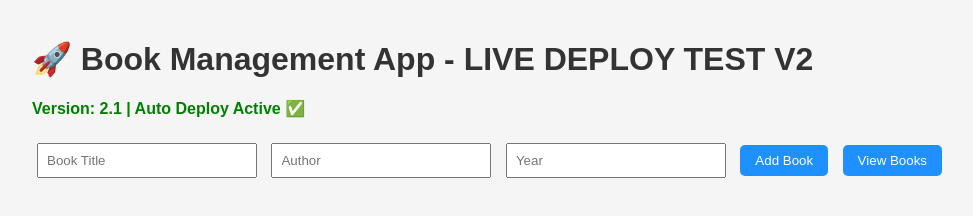
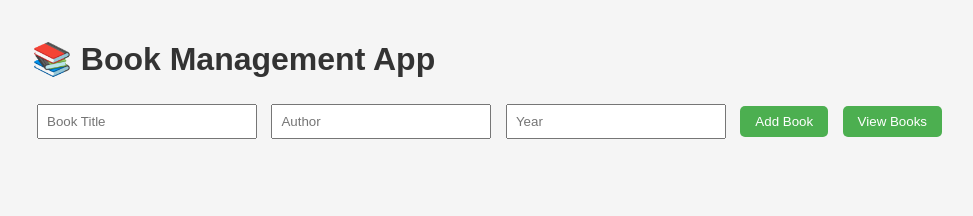
Before and after one commit to Sai1420-dav/book-management-nodejs, a website: page index.html in a window 1280 px wide. Shown: the whole page, without its empty margins (8-981 px from the left). Drawn offline with Linux system fonts and the light colour scheme; no server answers.

Commit message:
Refactor HTML structure and update styles

```diff
--- a/index.html
+++ b/index.html
@@ -3,49 +3,36 @@
 <head>
   <meta charset="UTF-8" />
   <title>Book Management App</title>
-
   <style>
     body {
       font-family: Arial;
       margin: 40px;
       background-color: #f5f5f5;
     }
-
     h1 {
       color: #333;
     }
-
-    .version {
-      color: green;
-      font-weight: bold;
-      margin-bottom: 20px;
-    }
-
     input {
       margin: 5px;
       padding: 8px;
       width: 200px;
     }
-
     button {
       padding: 8px 15px;
       margin: 5px;
       cursor: pointer;
-      background-color: #1e90ff;
+      background-color: #4caf50;
       border: none;
       color: white;
       border-radius: 5px;
     }
-
     button.delete {
       background-color: #e74c3c;
     }
-
     ul {
       list-style-type: none;
       padding: 0;
     }
-
     li {
       background: white;
       margin: 5px 0;
@@ -58,14 +45,8 @@
     }
   </style>
 </head>
-
 <body>
-
-  <h1>🚀 Book Management App - LIVE DEPLOY TEST V2</h1>
-
-  <p class="version">
-    Version: 2.1 | Auto Deploy Active ✅
-  </p>
+  <h1>📚 Book Management App</h1>
 
   <div>
     <input id="title" placeholder="Book Title" />
@@ -83,32 +64,31 @@
       const author = document.getElementById("author").value;
       const year = document.getElementById("year").value;
 
-      await fetch("/books", {
+      const response = await fetch("/books", {
         method: "POST",
         headers: { "Content-Type": "application/json" },
         body: JSON.stringify({ title, author, year }),
       });
 
+      const data = await response.json();
       loadBooks();
     }
 
     async function loadBooks() {
       const response = await fetch("/books");
-      const data = await response.json();
+      const books = await response.json();
 
       const list = document.getElementById("bookList");
       list.innerHTML = "";
 
-      data.books.forEach((book) => {
+      books.forEach((book) => {
         const li = document.createElement("li");
-
         li.innerHTML = `
           <div>
             <strong>${book.title}</strong> by ${book.author} (${book.year})
           </div>
           <button class="delete" onclick="deleteBook(${book.id})">Delete</button>
         `;
-
         list.appendChild(li);
       });
     }
@@ -117,10 +97,6 @@
       await fetch("/books/" + id, { method: "DELETE" });
       loadBooks();
     }
-
-    // auto load on refresh
-    loadBooks();
   </script>
-
 </body>
 </html>
```
